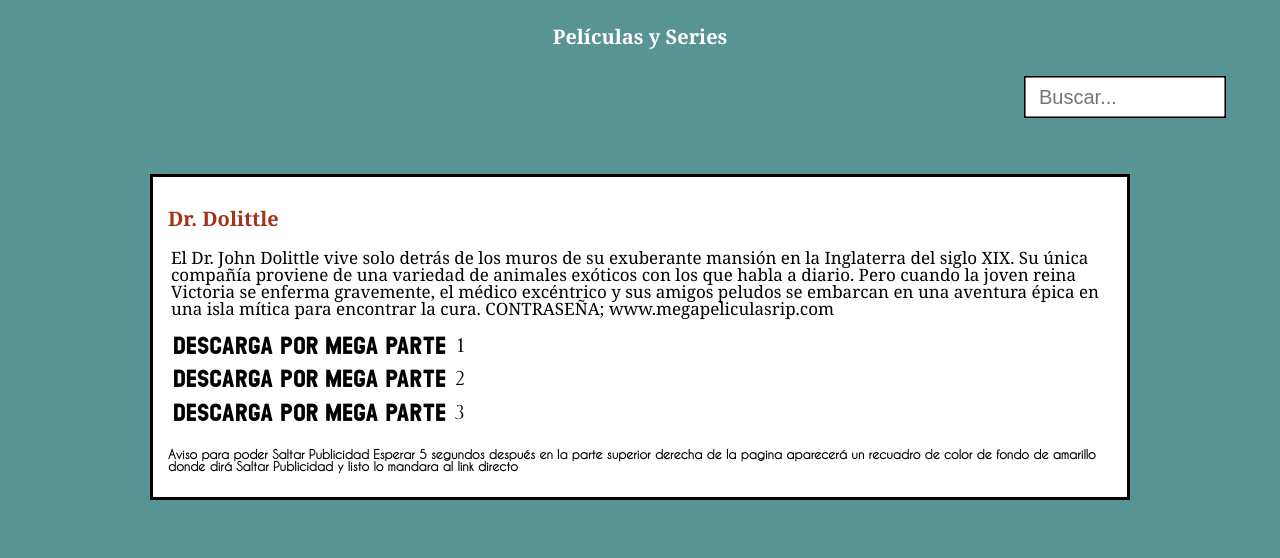
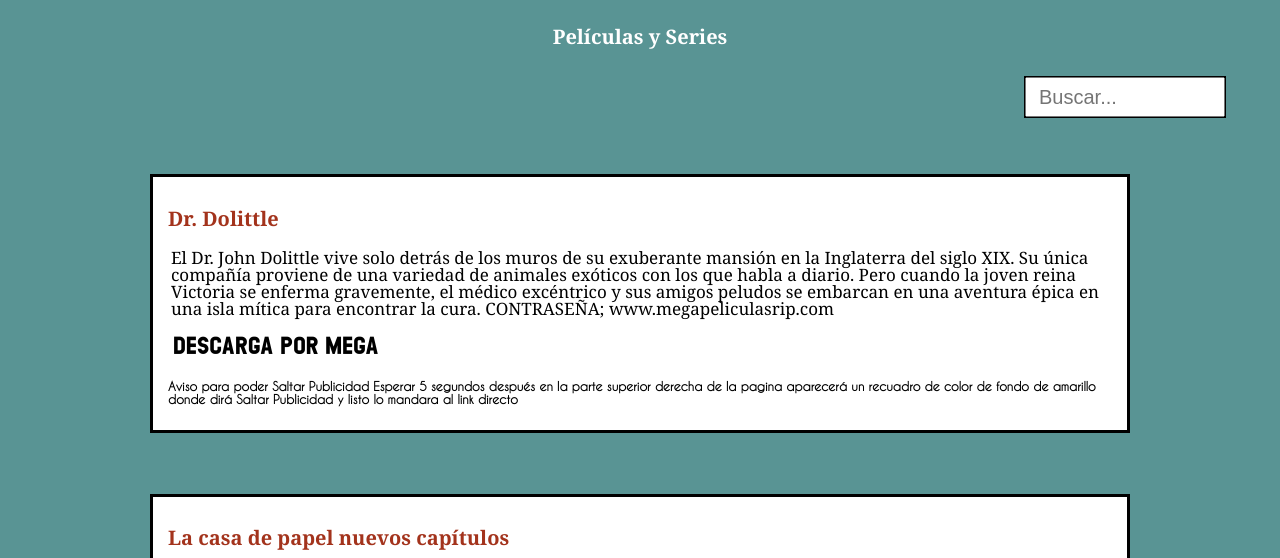
Before and after one commit to Imperio-SoWare/Imperio-SoWare, a plain HTML site: page peli.html in a window 1280 px wide. Shown: the part 202-760 px from the top of the page. Drawn offline with Linux system fonts and the light colour scheme.

Commit message:
Add files via upload

```diff
--- a/peli.html
+++ b/peli.html
@@ -115,9 +115,7 @@
 <section id="main">
 <H1 id="dd">Dr. Dolittle</H1>
 <P>El Dr. John Dolittle vive solo detrás de los muros de su exuberante mansión en la Inglaterra del siglo XIX. Su única compañía proviene de una variedad de animales exóticos con los que habla a diario. Pero cuando la joven reina Victoria se enferma gravemente, el médico excéntrico y sus amigos peludos se embarcan en una aventura épica en una isla mítica para encontrar la cura. CONTRASEÑA; www.megapeliculasrip.com</P>
-<a class="botonm" href="http://raboninco.com/AXKG" target="_blank">Descarga por mega parte 1</a><br><br>
-<a class="botonm" href="http://raboninco.com/AXMj" target="_blank">Descarga por mega parte 2</a><br><br>
-<a class="botonm" href="http://raboninco.com/AXOm" target="_blank">Descarga por mega parte 3</a><br><br>
+<a class="botonm" href="http://raboninco.com/AbnU" target="_blank">Descarga por mega</a><br><br>
 <h2>Aviso para poder Saltar Publicidad Esperar 5 segundos después en la parte superior derecha de la pagina
 aparecerá un recuadro de color de fondo de amarillo donde dirá Saltar Publicidad y listo lo mandara al link directo</h2>
 </section>
```
